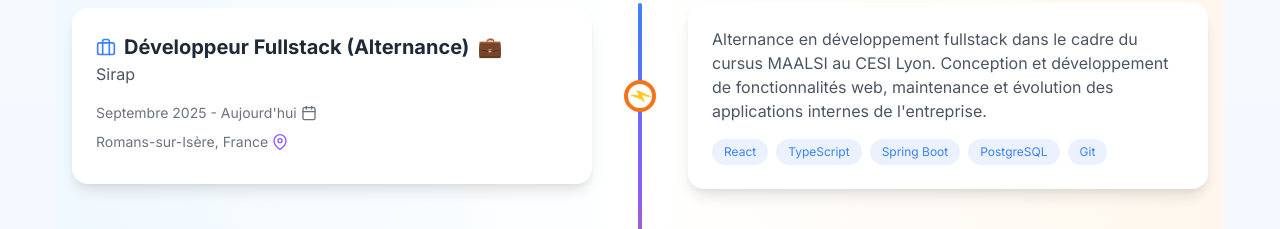
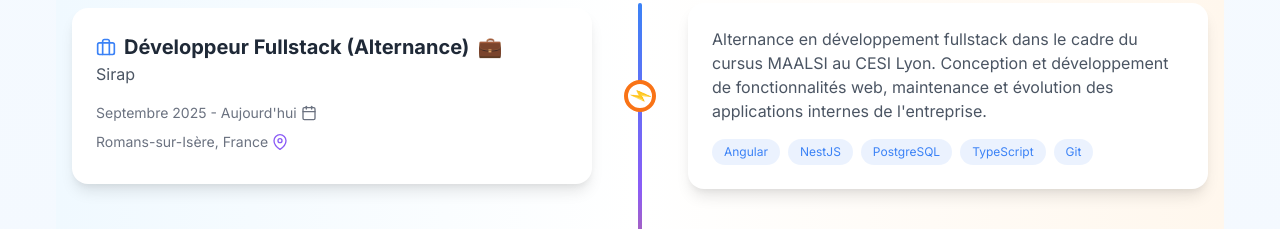
Before and after one commit to OzawaKyo/Mon-portfolio, a React (Vite) app: page / in a window 1280 px wide. Shown: the part 4080-4309 px from the top of the page. Built offline with nearby package versions, Linux system fonts and the light colour scheme.

Commit message:
Corrige la stack de l'expérience Sirap: Angular, NestJS, PostgreSQL

```diff
--- a/src/data/experiences.ts
+++ b/src/data/experiences.ts
@@ -19,7 +19,7 @@ export const experiences: Experience[] = [
     period: "Septembre 2025 - Aujourd'hui",
     description:
       "Alternance en développement fullstack dans le cadre du cursus MAALSI au CESI Lyon. Conception et développement de fonctionnalités web, maintenance et évolution des applications internes de l'entreprise.",
-    skills: ["React", "TypeScript", "Spring Boot", "PostgreSQL", "Git"],
+    skills: ["Angular", "NestJS", "PostgreSQL", "TypeScript", "Git"],
     color: "blue",
     emoji: "💼",
   },
```
